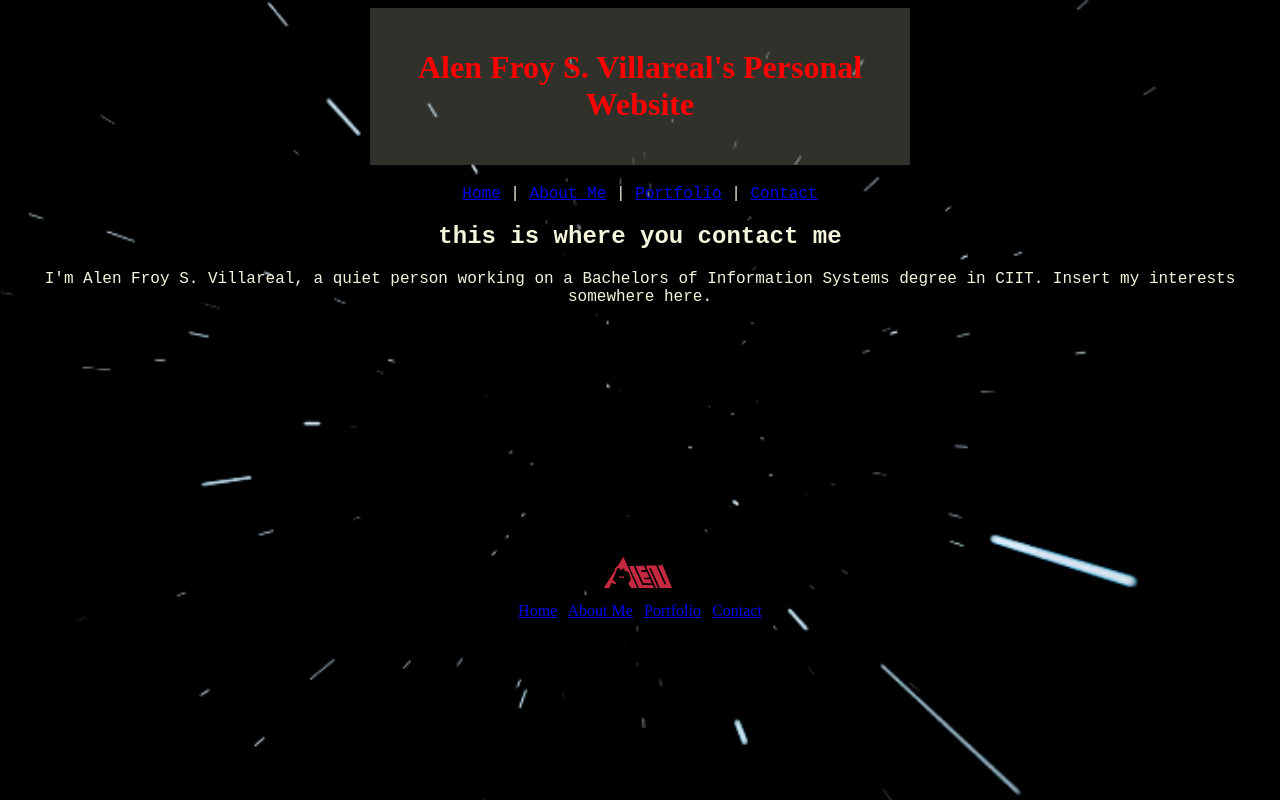
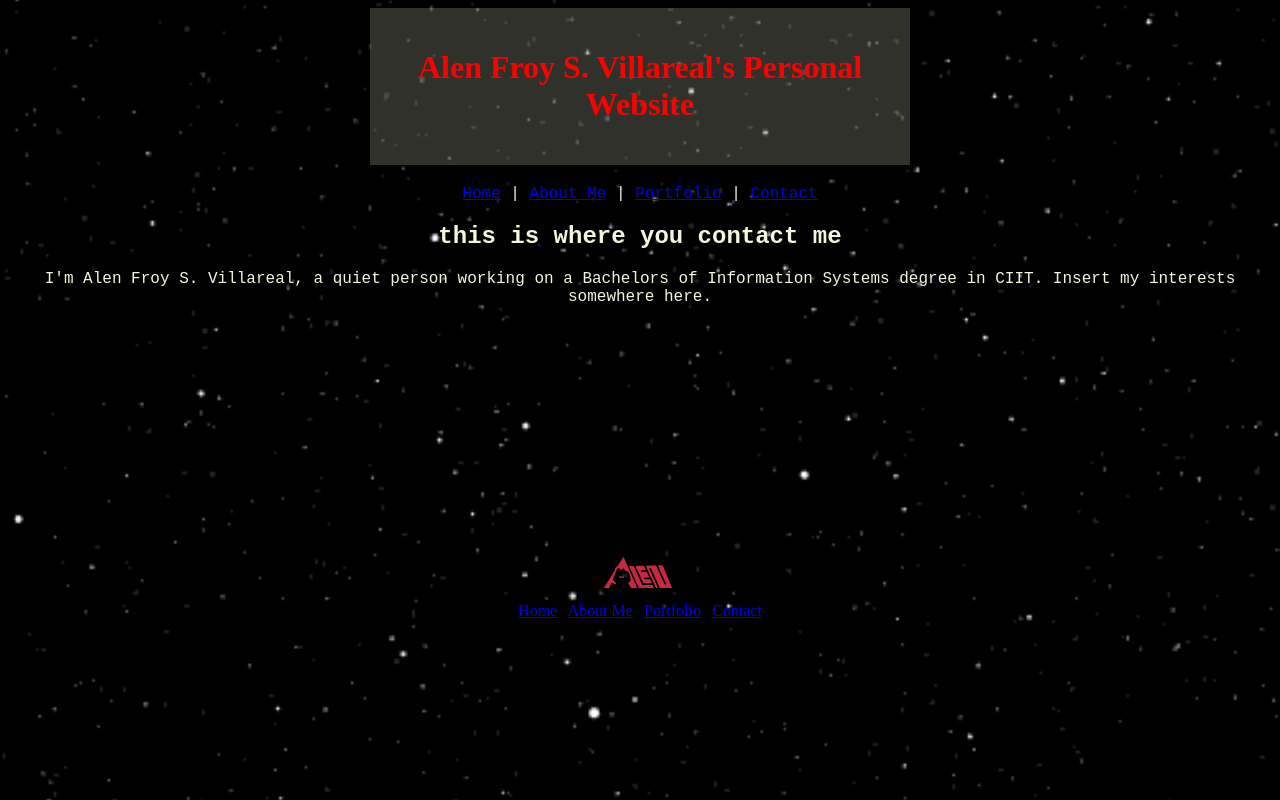
Before and after one commit to wubbadubdie/wubbadubdie.github.io, a plain HTML site: page Contact.html in a window 1280 px wide. Drawn offline with Linux system fonts and the light colour scheme; a web font is replaced by a local one.

Commit message:
minor edits to names

```diff
--- a/Assets/styles.css
+++ b/Assets/styles.css
@@ -1,5 +1,4 @@
 body {
-    background-image: url("Backdrop/starfield.gif");
     background-repeat: no-repeat;
     background-attachment: fixed;
     background-size: cover;
--- a/Contact.html
+++ b/Contact.html
@@ -7,10 +7,10 @@
     <link rel="preconnect" href="https://fonts.googleapis.com">
     <link rel="preconnect" href="https://fonts.gstatic.com" crossorigin>
     <link href="https://fonts.googleapis.com/css2?family=Tiny5+Duo:ital,wght@0,100..900;1,100..900&display=swap" rel="stylesheet">
-    <link rel="stylesheet" href="Assets/styles.css" type="text/css" href="https://fonts.google.com/specimen/Redaction+10">
+    <link rel="stylesheet" href="assets/styles.css" type="text/css" href="https://fonts.google.com/specimen/Redaction+10">
 </head>
 
-<body style="background-image: url(Backdrop/starfield.gif);">
+<body style="background-image: url(backdrop/starfieldsimulation_rot.gif);">
 
 <!--HEADER-->
 
@@ -51,7 +51,7 @@
 
 <footer>
     <div class="footer">
-        <img src="Logo/COOLESTTHINGEVERUntitled1753_20261104112224.png" width="100px" alt="alenlogo"><div><a href="index.html">Home</a> | <a href="AboutMe.html">About Me</a> | <a href="Portfolio.html">Portfolio</a> | <a href="Contact.html">Contact</a></div>
+        <img src="logo/COOLESTTHINGEVERUntitled1753_20261104112224.png" width="100px" alt="alenlogo"><div><a href="index.html">Home</a> | <a href="AboutMe.html">About Me</a> | <a href="Portfolio.html">Portfolio</a> | <a href="Contact.html">Contact</a></div>
     </div>
 </footer>
 
```
Also changed, not shown: AboutMe.html (+3 -3 lines), Portfolio.html (+3 -3 lines), index.html (+3 -3 lines), backdrop/starfieldsimulation.gif (added), backdrop/starfieldsimulation_rot.gif (added).
